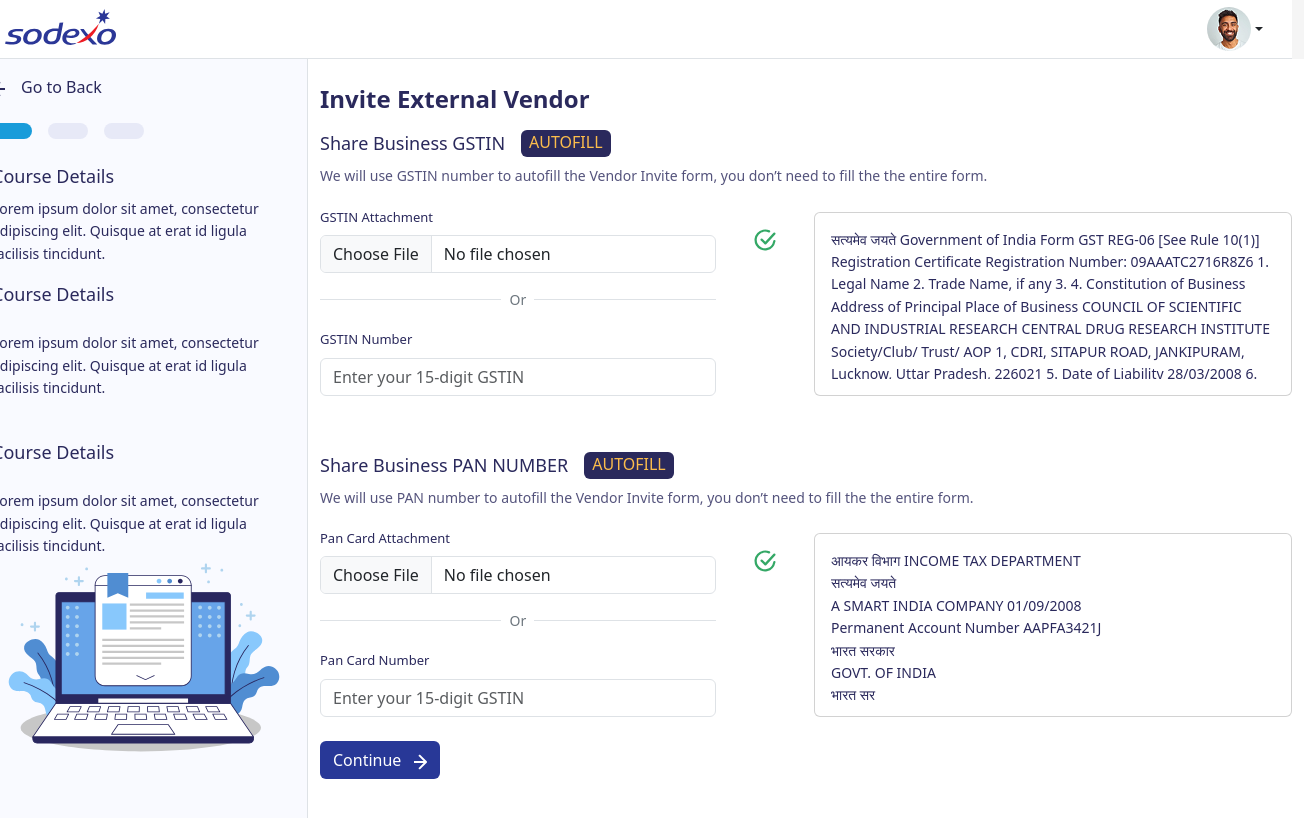
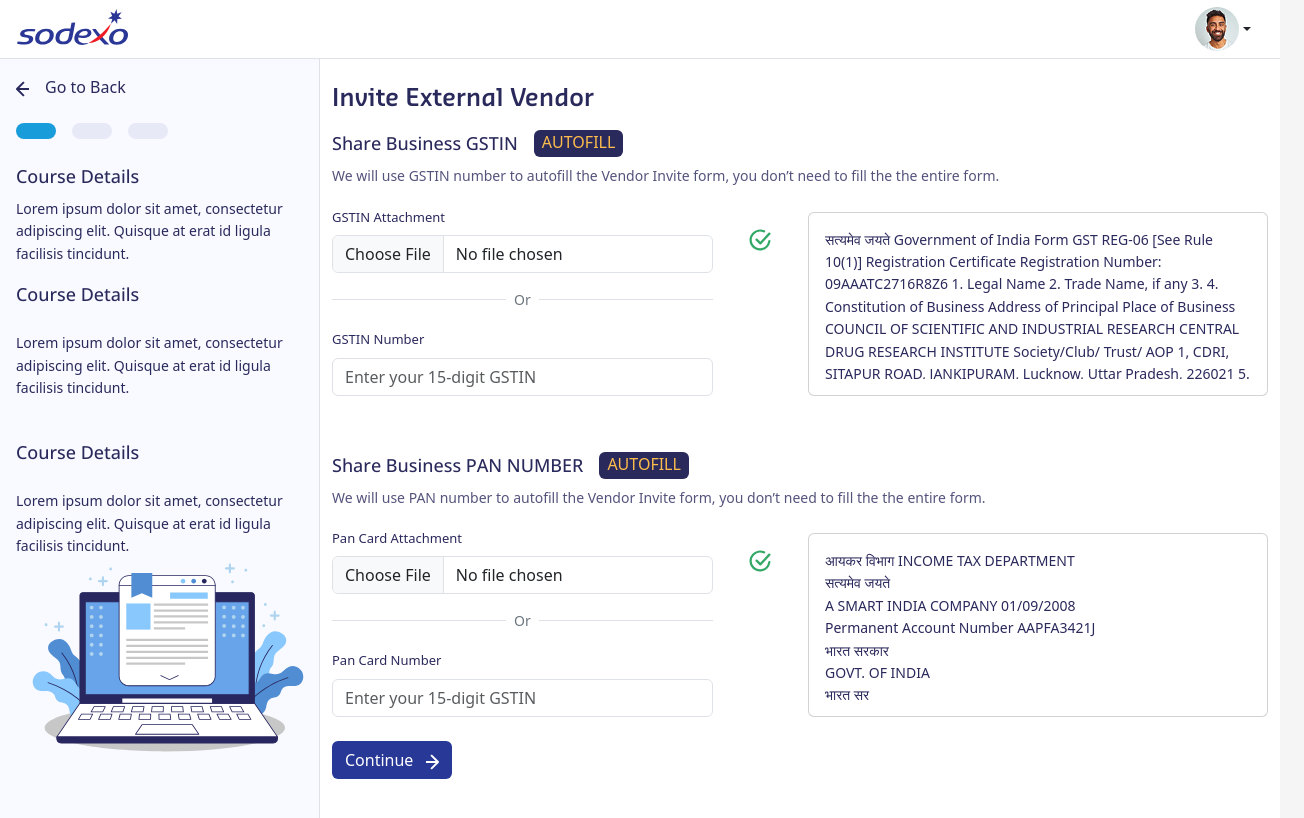
Before and after one commit to sushilDevMobilise/ng-vendor-portal, an Angular app: page /onboarding in a window 1280 px wide. Shown: the top 818 px of the page, 1304 px wide, since content can reach past the window. Built offline with nearby package versions, Linux system fonts and the light colour scheme.

Commit message:
Main file css

```diff
--- a/src/styles.scss
+++ b/src/styles.scss
@@ -234,7 +234,7 @@
     }
     .container-fluid {
         max-width: 100%;
-        padding: 0;
+        // padding: 0;
     }
 // End Fonts
 * {
@@ -341,7 +341,19 @@
   font-weight: 400;
   line-height: 1.5;
 }
-
+h1,
+h2,
+h3 {
+   font-family: "Sansa Pro" ;
+  font-weight: 600;
+}
+h4,
+h5,
+h6 {
+  font-family: 'Open Sans';
+  margin-top: 0;
+  font-weight: 500;
+}
 // Paragraph styles
 p {
   font-size: 0.875rem; //14px
```
